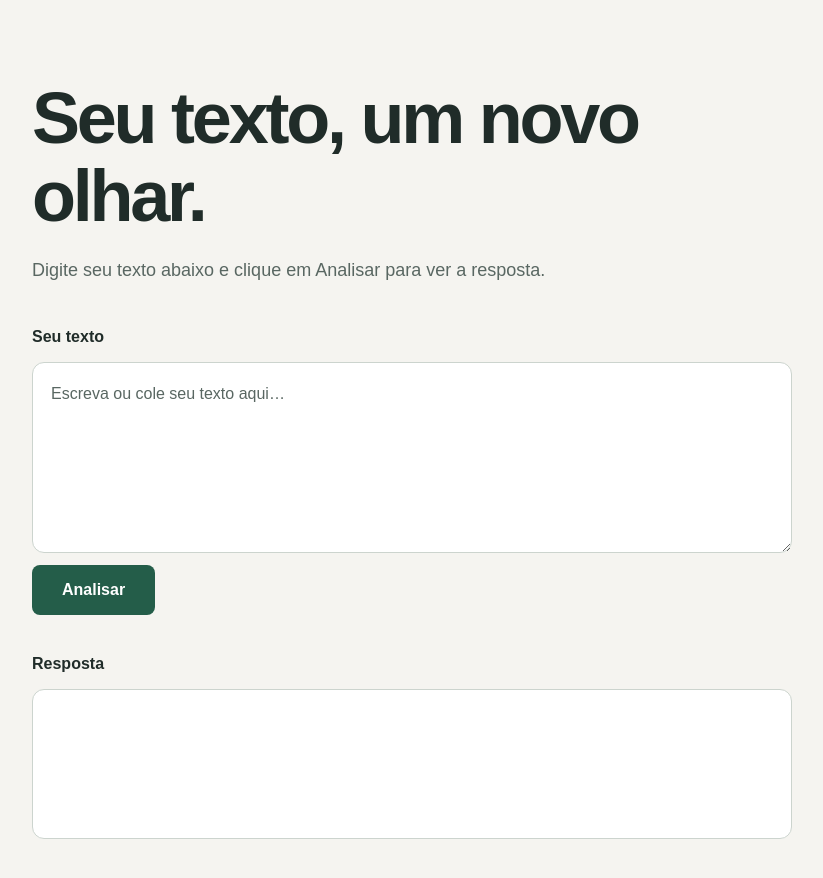
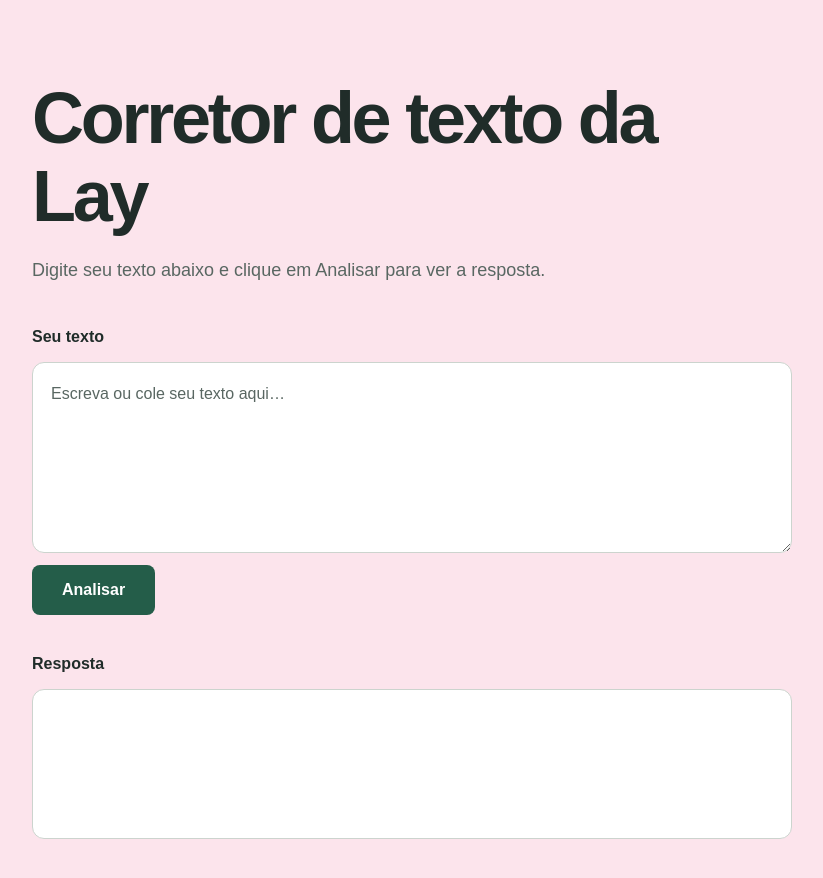
Before and after one commit to AlayanedeSousa/teste, a Next.js app: page / in a window 1280 px wide. Shown: the top 878 px of the page, without its empty margins (228-1051 px from the left). Built offline with nearby package versions, Linux system fonts and the light colour scheme.

Commit message:
Update Lay page title and pink background

```diff
--- a/app/content.js
+++ b/app/content.js
@@ -1,11 +1,11 @@
 // Edite os textos da página aqui.
 export const content = {
-  title: "Seu texto, um novo olhar.",
+  title: "Corretor de texto da Lay",
   description: "Digite seu texto abaixo e clique em Analisar para ver a resposta.",
   inputLabel: "Seu texto",
   placeholder: "Escreva ou cole seu texto aqui…",
   button: "Analisar",
   responseTitle: "Resposta",
-  siteTitle: "Analisador de texto",
+  siteTitle: "Corretor de texto da Lay",
   siteDescription: "Um espaço simples para analisar seus textos.",
 };
--- a/app/globals.css
+++ b/app/globals.css
@@ -1,6 +1,6 @@
 /* Edite as cores do site aqui. */
 :root {
-  --background: #f5f4f0;
+  --background: #fce4ec;
   --surface: #ffffff;
   --text: #202c29;
   --muted: #596762;
```
